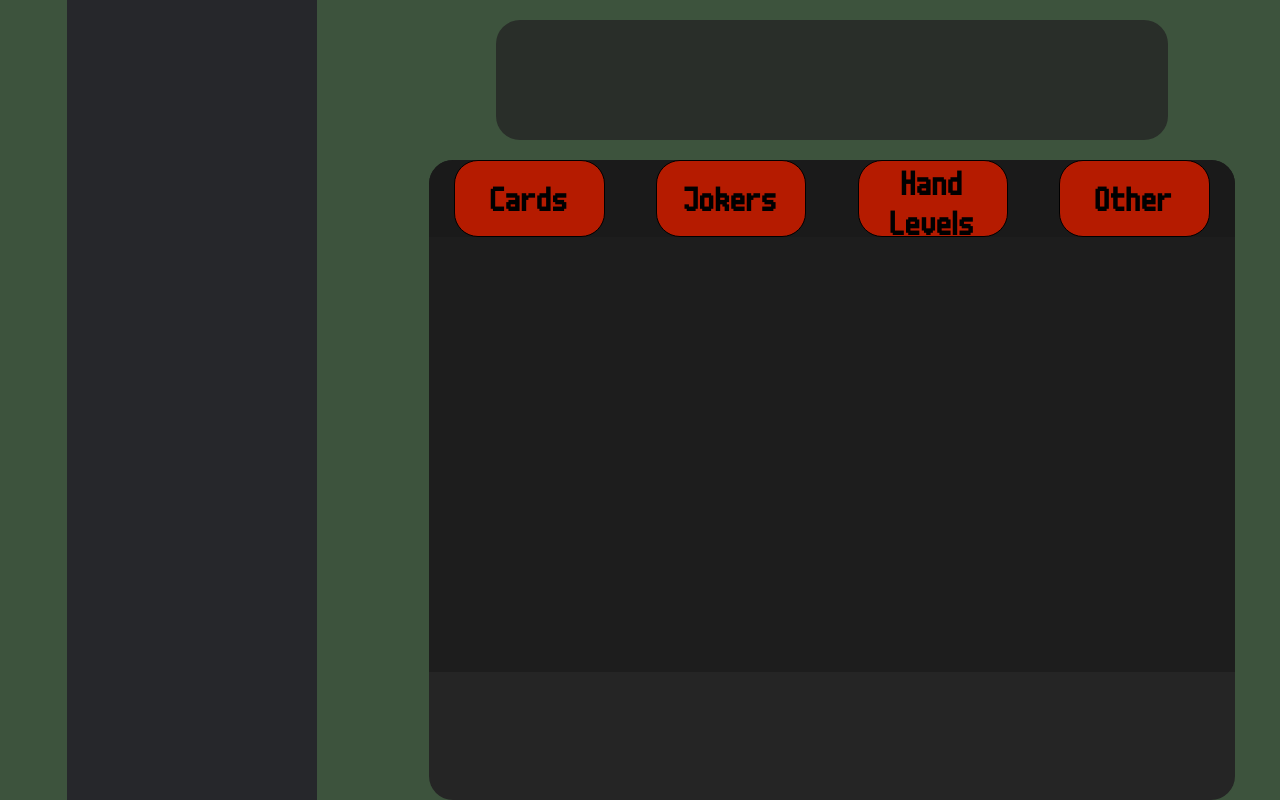
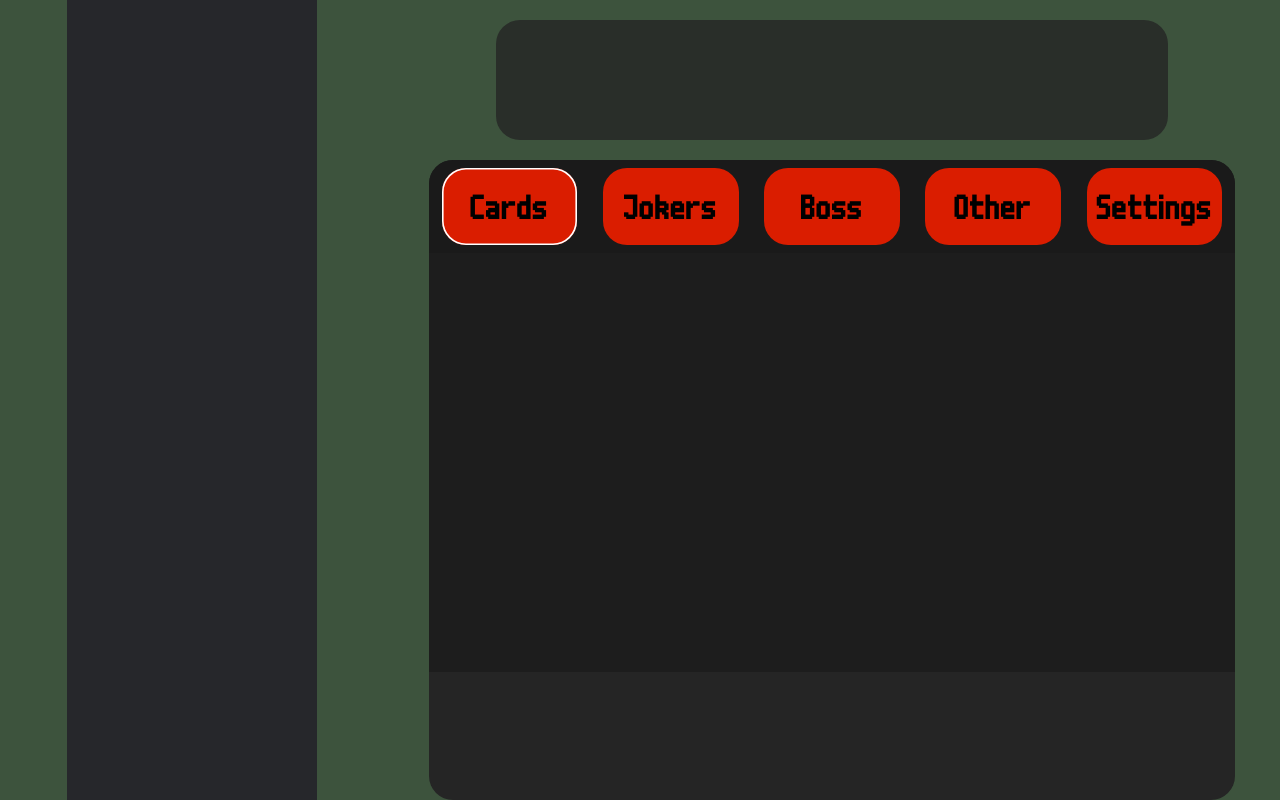
Before and after one commit to M3KR4/BalatroCalculator, a website: page web/index.html in a window 1280 px wide. Both pictures are taken after a click on the button "Cards". Drawn offline with Linux system fonts and the light colour scheme.

Commit message:
Added border to clicked buttons and some other small changes

```diff
--- a/web/index.css
+++ b/web/index.css
@@ -82,22 +82,32 @@ body{
     border-top-left-radius: 3vh;
     display: flex;
     justify-content: space-between;
+    padding-top: 1%;
+    padding-bottom: 1%;
+}
+
+.cardSelectionButtons{
+    height: 100%;
+    flex: 1;
+    margin: 0 1vw;
+    background-color: rgb(218, 29, 0);
+    border: none;
+    font-size: 5vh;
+    border-radius: 3vh;
+    text-align: center;
 
 }
 
-#cardSelectionUI button{
-    height: 100%;
-    flex: 1;
-    margin: 0 2vw;
-    background-color: rgb(181, 27, 0);
-    border: 1px solid black;
-    font-size: 5vh;
-    border-radius: 3vh;
-    text-align: center;
+
+#cardsButton{
+    background-color: rgb(218, 29, 0);
+    box-shadow: inset 0 0 0 0.2vh white;
 }
 
 #cardSelectionUI button:hover{
-    background-color: rgb(170, 22, 0);
+    background-color: rgb(243, 33, 1);
+    box-shadow: inset 0 0 0 0.3vh rgb(255, 195, 195);
+    cursor: pointer;
 }
 
 #activeCardsSection{
--- a/web/index.html
+++ b/web/index.html
@@ -33,10 +33,11 @@
         <main id="cardsMain">
 
             <section id="cardSelectionUI">
-                <button id="cardsButton">Cards</button>
-                <button id="jokersButton">Jokers</button>
-                <button id="handLevelsButton">Hand Levels</button>
-                <button id="OtherButton">Other</button>
+                <button id="cardsButton"  class="cardSelectionButtons" >Cards</button>
+                <button id="jokersButton" class="cardSelectionButtons">Jokers</button>
+                <button id="bossButton" class="cardSelectionButtons">Boss</button>
+                <button id="otherButton" class="cardSelectionButtons">Other</button>
+                <button id="settingsButton" class="cardSelectionButtons">Settings</button>
             </section>
 
             <section id="addCardsSection">
--- a/web/jokers.js
+++ b/web/jokers.js
@@ -1,4 +1,27 @@
 "use strict";
+if (typeof document !== "undefined") {
+    var cardSelectionButtons = document.getElementsByClassName("cardSelectionButtons");
+    var prevClickedButton = document.getElementById("cardsButton");
+    setUpUI();
+}
+function setUpUI() {
+    for (let i = 0; i < cardSelectionButtons.length; i++) {
+        cardSelectionButtons[i].addEventListener("click", function (e) {
+            const buttonId = cardSelectionButtons[i].id;
+            const button = document.getElementById(buttonId);
+            if (!button)
+                return;
+            if (!prevClickedButton)
+                return;
+            if (prevClickedButton === button)
+                return;
+            button.style.boxShadow = "inset 0 0 0 0.2vh white";
+            prevClickedButton.style.boxShadow = "none";
+            prevClickedButton = button;
+            return;
+        });
+    }
+}
 const jokers = {
     active: {
         amounts: {
@@ -24,4 +47,3 @@ const jokers = {
         names: []
     }
 };
-console.log(jokers.active.amounts.all);
```
Also changed, not shown: src/jokers.ts (+29 -2 lines).
